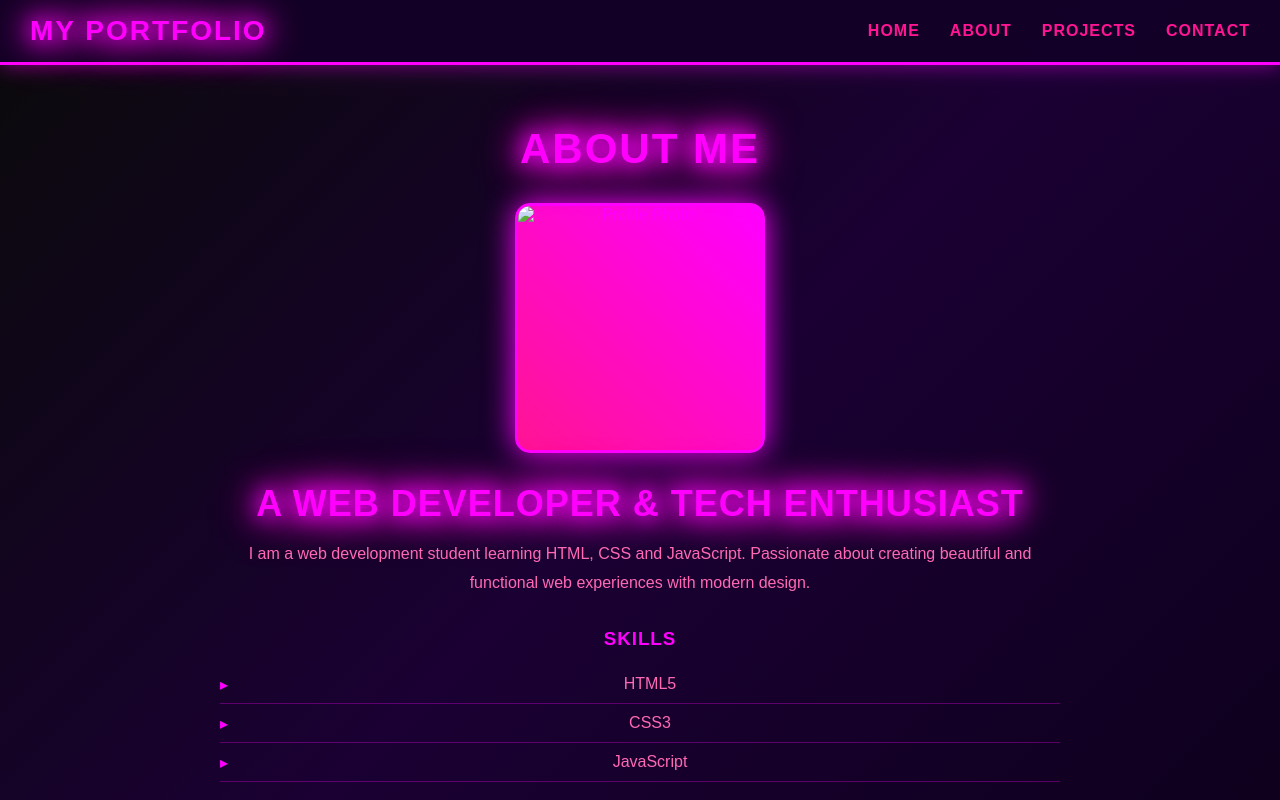
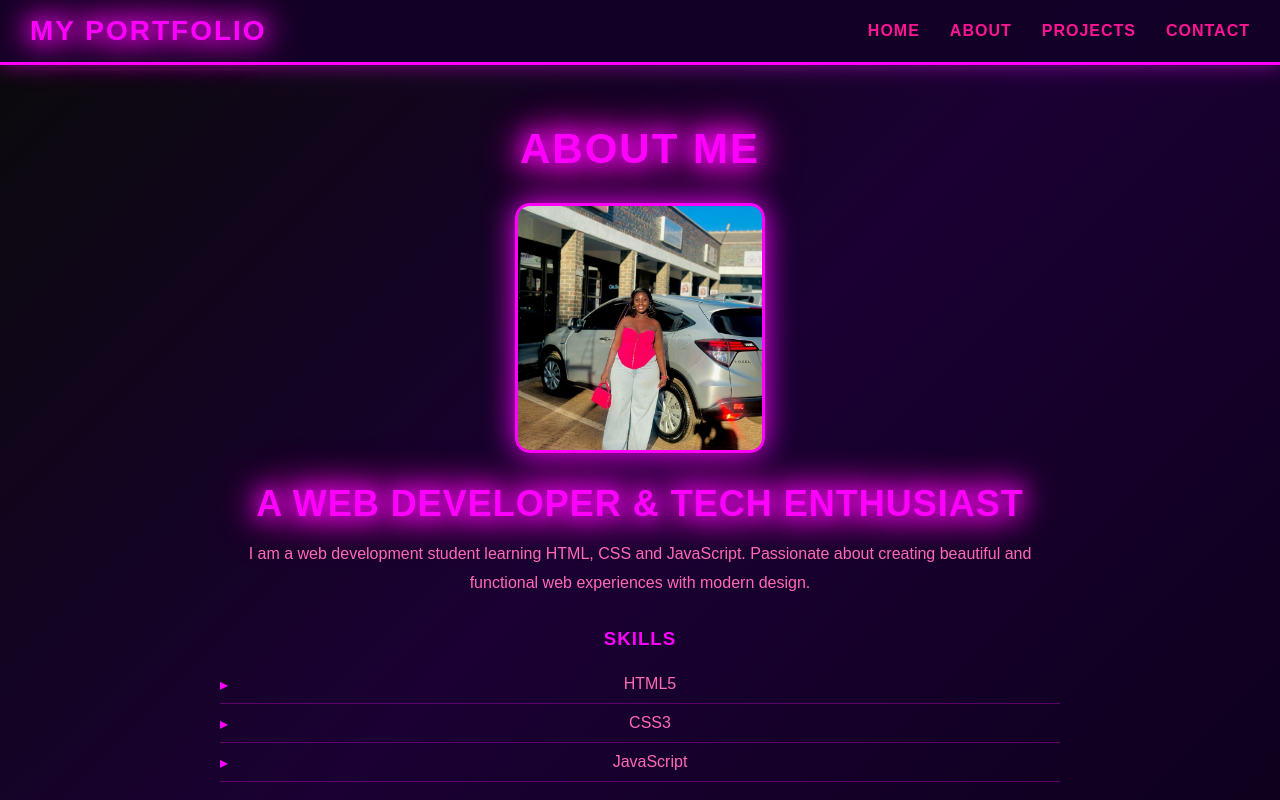
Before and after one commit to mawirebeaven-cmyk/personal-portfolio, a plain HTML site: page about.html in a window 1280 px wide. Shown: the top 800 px of the page. Drawn offline with Linux system fonts and the light colour scheme.

Commit message:
Link profile image to portfolio pages

```diff
--- a/about.html
+++ b/about.html
@@ -21,7 +21,7 @@
 
 <section class="about">
     <h1>About Me</h1>
-    <img src="images/about.jpg" alt="Profile Photo">
+    <img src="images/profile.jpeg" alt="Profile Photo">
     <h2>A Web Developer & Tech Enthusiast</h2>
     <p>I am a web development student learning HTML, CSS and JavaScript. Passionate about creating beautiful and functional web experiences with modern design.</p>
 
```
Also changed, not shown: index.html (+1 -1 lines), images/profile.jpeg (added).
